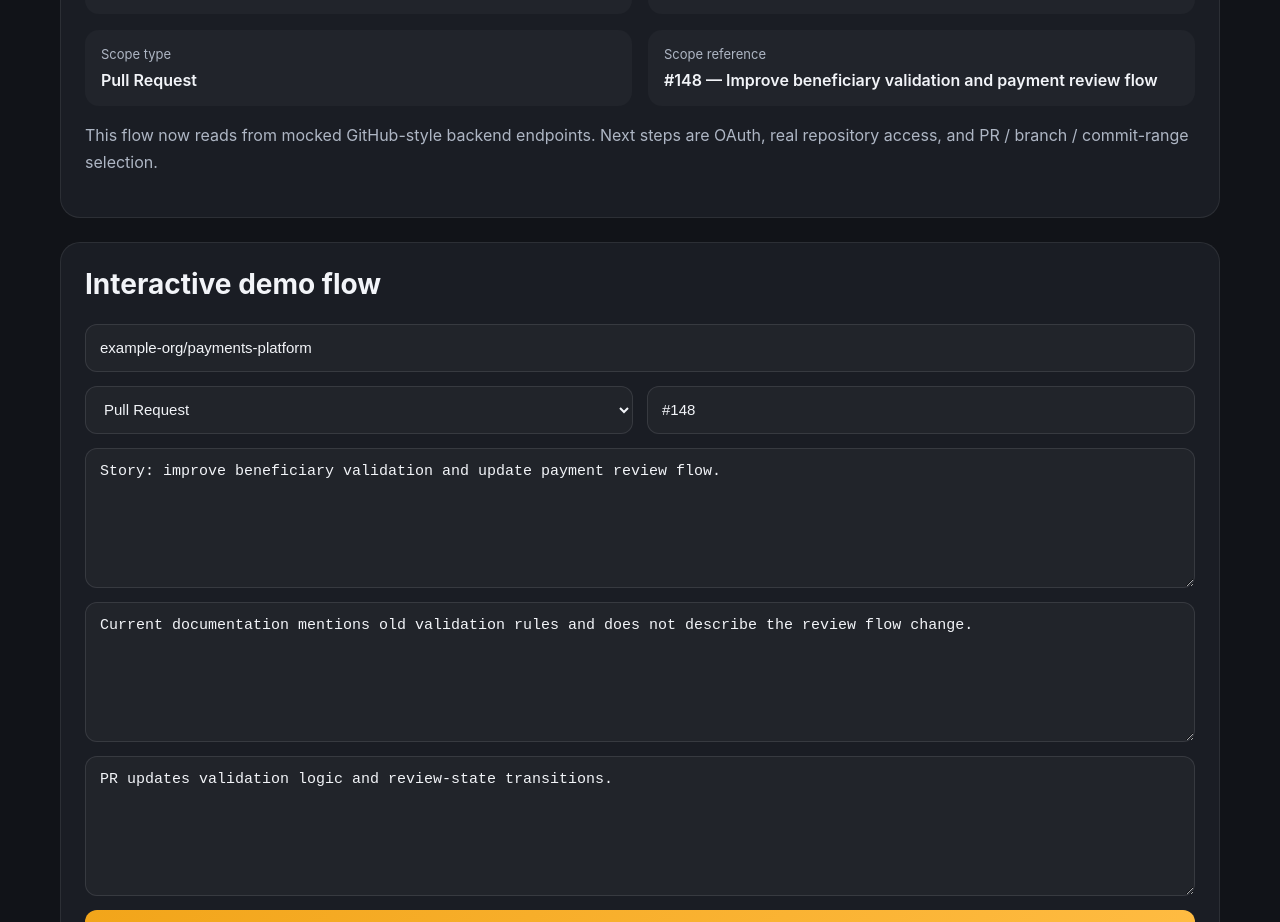
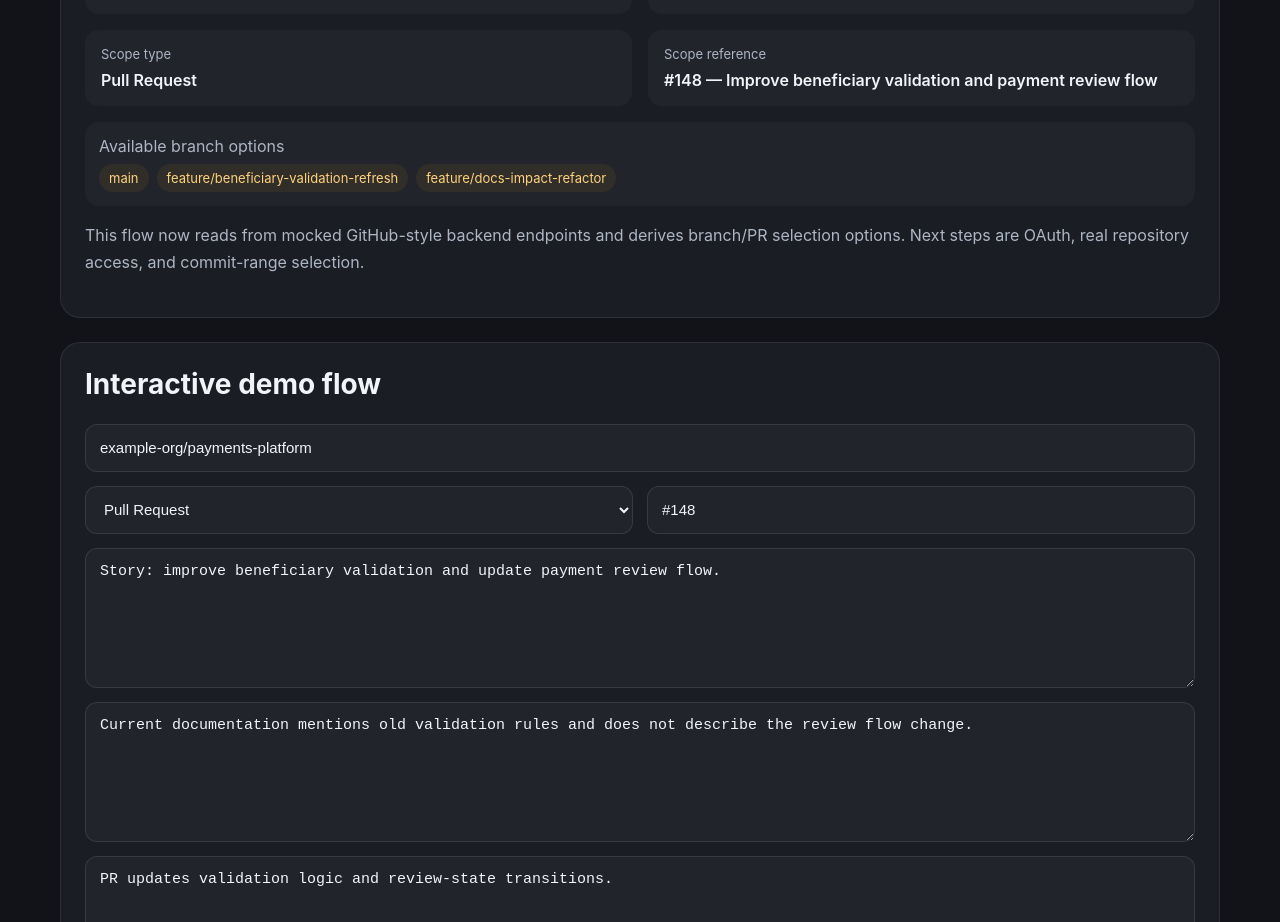
Before and after one commit to denysodyntsov/docote, a Next.js app in the folder docote-web/: page / in a window 1280 px wide. Shown: the part 1220-2142 px from the top of the page. Built offline with nearby package versions, Linux system fonts and the light colour scheme.

Commit message:
Add branch and PR selection options to DoCoTe web

```diff
--- a/docote-web/components/repository-selector.tsx
+++ b/docote-web/components/repository-selector.tsx
@@ -1,6 +1,7 @@
 'use client';
 
 import { useEffect, useState } from 'react';
+import { buildSelectionOptions } from '../lib/branch-pr-selector';
 
 export function RepositorySelector() {
   const [repositories, setRepositories] = useState<any[]>([]);
@@ -13,6 +14,7 @@ export function RepositorySelector() {
 
   const repo = repositories[0];
   const pr = pullRequests[0];
+  const options = buildSelectionOptions({ repositories, pullRequests });
 
   return (
     <section style={{ background: '#1a1d24', border: '1px solid rgba(255,255,255,0.08)', borderRadius: 20, padding: 24, marginTop: 24 }}>
@@ -23,9 +25,19 @@ export function RepositorySelector() {
         <Field label="Scope type" value="Pull Request" />
         <Field label="Scope reference" value={pr ? `#${pr.number} — ${pr.title}` : 'Loading…'} />
       </div>
+      <div style={{ marginTop: 16, padding: 14, borderRadius: 14, background: 'rgba(255,255,255,0.03)' }}>
+        <div style={{ color: '#aeb6c4', marginBottom: 8 }}>Available branch options</div>
+        <div style={{ display: 'flex', flexWrap: 'wrap', gap: 8 }}>
+          {options.branchOptions.map((branch) => (
+            <span key={branch} style={{ padding: '6px 10px', borderRadius: 999, background: 'rgba(242,165,26,0.08)', color: '#ffd27c', fontSize: 13 }}>
+              {branch}
+            </span>
+          ))}
+        </div>
+      </div>
       <p style={{ marginTop: 16, color: '#aeb6c4', lineHeight: 1.7 }}>
-        This flow now reads from mocked GitHub-style backend endpoints. Next steps are OAuth, real repository access,
-        and PR / branch / commit-range selection.
+        This flow now reads from mocked GitHub-style backend endpoints and derives branch/PR selection options. Next steps are OAuth,
+        real repository access, and commit-range selection.
       </p>
     </section>
   );
--- /dev/null
+++ b/docote-web/lib/branch-pr-selector.ts
@@ -0,0 +1,26 @@
+import type { GitHubPullRequestSummary, GitHubRepository } from './github-types';
+
+export interface SelectionOptions {
+  repositories: GitHubRepository[];
+  pullRequests: GitHubPullRequestSummary[];
+  branchOptions: string[];
+}
+
+export function buildSelectionOptions(input: {
+  repositories: GitHubRepository[];
+  pullRequests: GitHubPullRequestSummary[];
+}): SelectionOptions {
+  const branchOptions = Array.from(
+    new Set([
+      ...input.repositories.map((repo) => repo.default_branch),
+      ...input.pullRequests.map((pr) => pr.headRefName),
+      ...input.pullRequests.map((pr) => pr.baseRefName)
+    ].filter(Boolean))
+  );
+
+  return {
+    repositories: input.repositories,
+    pullRequests: input.pullRequests,
+    branchOptions
+  };
+}
```
Also changed, not shown: docote-web/scripts/test-selection-options.mjs (added, +7 -0 lines), 1 other file (tests, documents, lock files or other folders).
